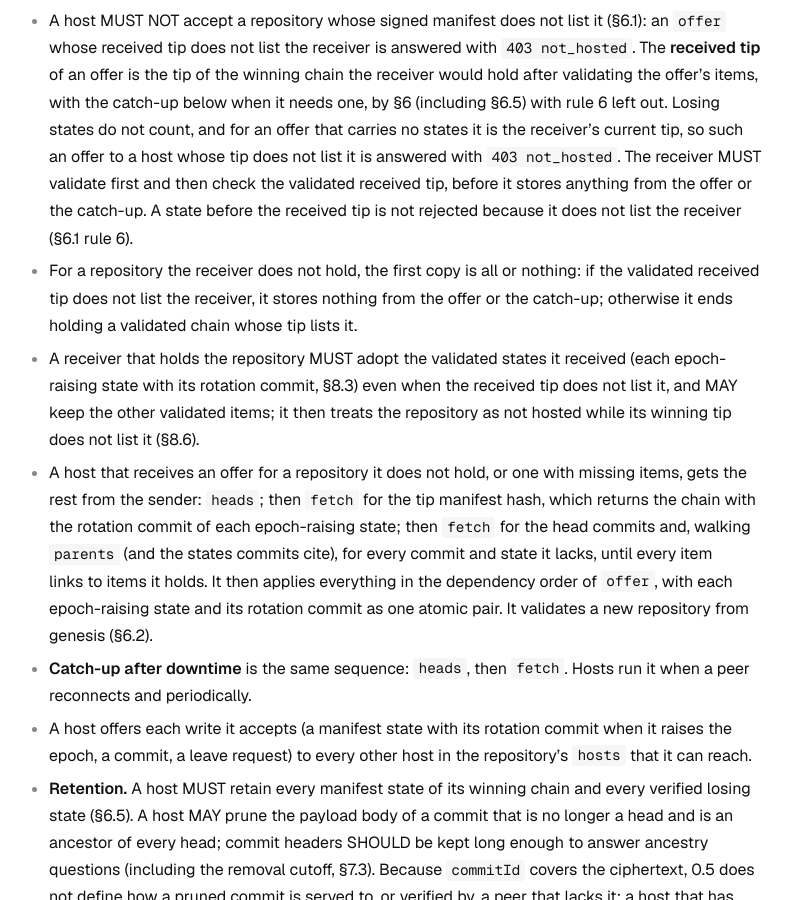
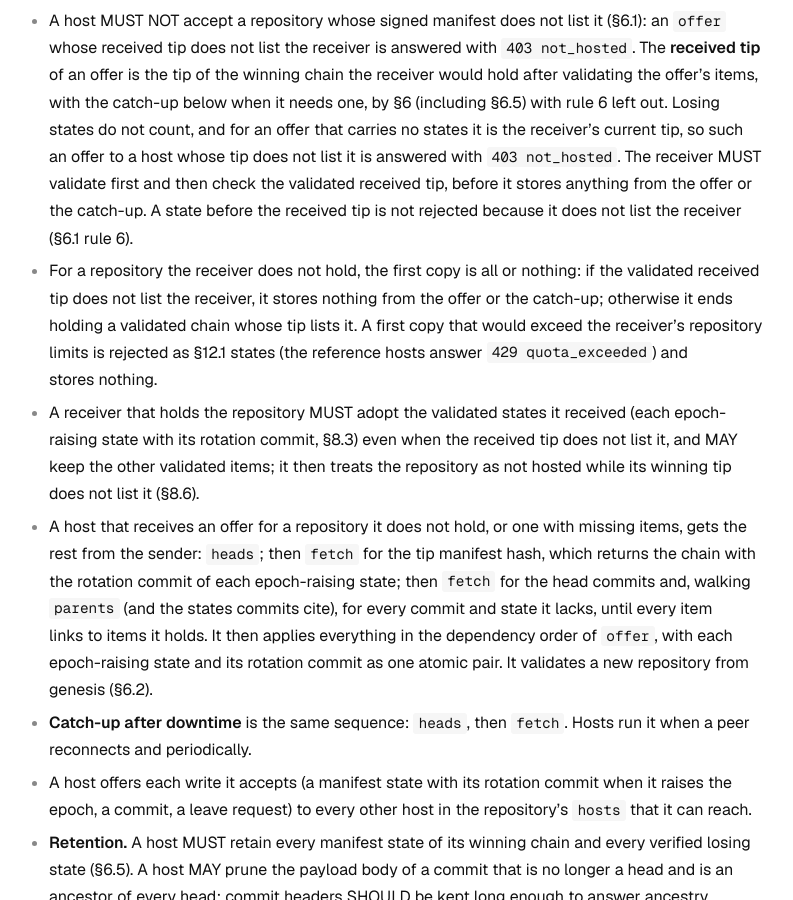
Before and after one commit to trqlmao/avp, a Jekyll site: the page built from SPEC.md, in a window 1280 px wide and 900 px high, scrolled down 25010 px. Shown: the whole window, without its empty margins (243-1036 px from the left). Built offline with Jekyll 4.4.1, drawn with Linux system fonts in a browser that asks for light colours; our own code applies the rules of GitHub Pages for plain Markdown files.

Commit message:
docs(spec): state the repository limit answer for a first copy offer
A receiver that would exceed its repository limits with a first copy
rejects the offer as section 12.1 states and stores nothing. Say so
in section 9.2, with the 429 quota_exceeded the reference hosts send.

```diff
--- a/SPEC.md
+++ b/SPEC.md
@@ -888,7 +888,8 @@ state; the transport only decides who may talk to it.
   before the received tip is not rejected because it does not list the receiver (§6.1 rule 6).
 - For a repository the receiver does not hold, the first copy is all or nothing: if the validated received
   tip does not list the receiver, it stores nothing from the offer or the catch-up; otherwise it ends
-  holding a validated chain whose tip lists it.
+  holding a validated chain whose tip lists it. A first copy that would exceed the receiver's repository
+  limits is rejected as §12.1 states (the reference hosts answer `429 quota_exceeded`) and stores nothing.
 - A receiver that holds the repository MUST adopt the validated states it received (each epoch-raising
   state with its rotation commit, §8.3) even when the received tip does not list it, and MAY keep the
   other validated items; it then treats the repository as not hosted while its winning tip does not list
--- a/llms-full.txt
+++ b/llms-full.txt
@@ -1334,7 +1334,8 @@ state; the transport only decides who may talk to it.
   before the received tip is not rejected because it does not list the receiver (§6.1 rule 6).
 - For a repository the receiver does not hold, the first copy is all or nothing: if the validated received
   tip does not list the receiver, it stores nothing from the offer or the catch-up; otherwise it ends
-  holding a validated chain whose tip lists it.
+  holding a validated chain whose tip lists it. A first copy that would exceed the receiver's repository
+  limits is rejected as §12.1 states (the reference hosts answer `429 quota_exceeded`) and stores nothing.
 - A receiver that holds the repository MUST adopt the validated states it received (each epoch-raising
   state with its rotation commit, §8.3) even when the received tip does not list it, and MAY keep the
   other validated items; it then treats the repository as not hosted while its winning tip does not list
```
